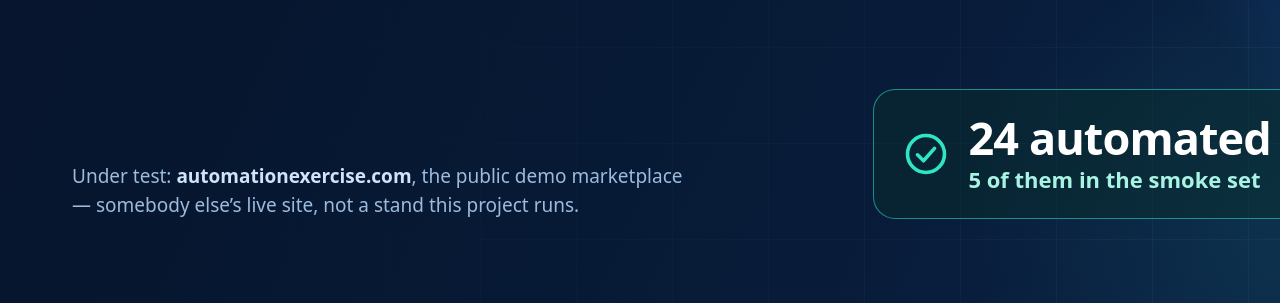
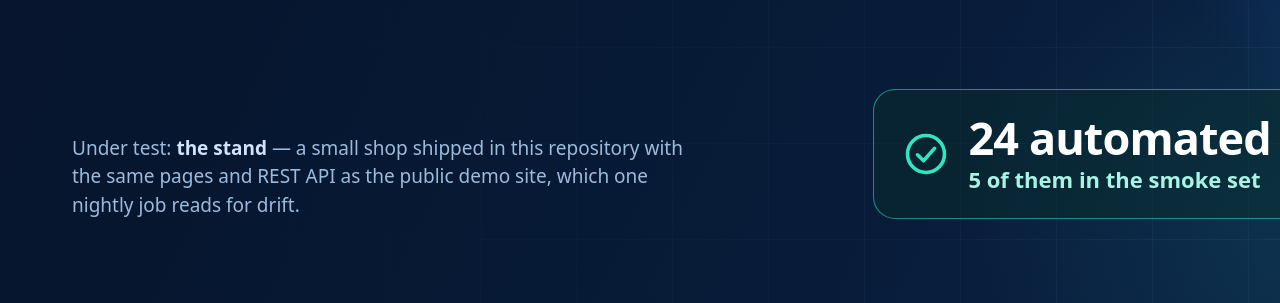
Before and after one commit to WolfGung/Marketplace-Test-Automation-Framework, a plain HTML site: page showcase/assets/cover.html in a window 1280 px wide. Shown: the part 721-1024 px from the top of the page. Drawn offline with Linux system fonts and the light colour scheme.

Commit message:
Say on the cover what the suite actually runs against
The profile cover still read "Under test: automationexercise.com, the
public demo marketplace — somebody else's live site, not a stand this
project runs." That was true a week ago. The suite now runs against the
stand in this repository on every push, and the public site is read by one
nightly drift job, so the first thing a client sees was the one thing about
this project that had gone stale.

It now names the stand, says it is shipped here with the same pages and
REST API as the public demo site, and keeps that site in the sentence as
what the nightly job reads. Re-exported with `--only cover`, which needs no
local report; the image was inspected before committing -- the paragraph
still sits in three lines at the foot of the panel, and the five counts on
it (14, 8, 2, 24, 5) are unchanged and still pinned.

```diff
--- a/showcase/assets/cover.html
+++ b/showcase/assets/cover.html
@@ -252,9 +252,9 @@
         <span class="chip">GitHub Actions</span>
       </div>
 
-      <p class="aut">Under test: <b>automationexercise.com</b>, the public demo
-        marketplace &mdash; somebody else&rsquo;s live site, not a stand this project
-        runs.</p>
+      <p class="aut">Under test: <b>the stand</b> &mdash; a small shop shipped in
+        this repository with the same pages and REST API as the public demo site,
+        which one nightly job reads for drift.</p>
     </div>
 
     <div class="stack">
```
Also changed, not shown: guru-cover-image.png.
